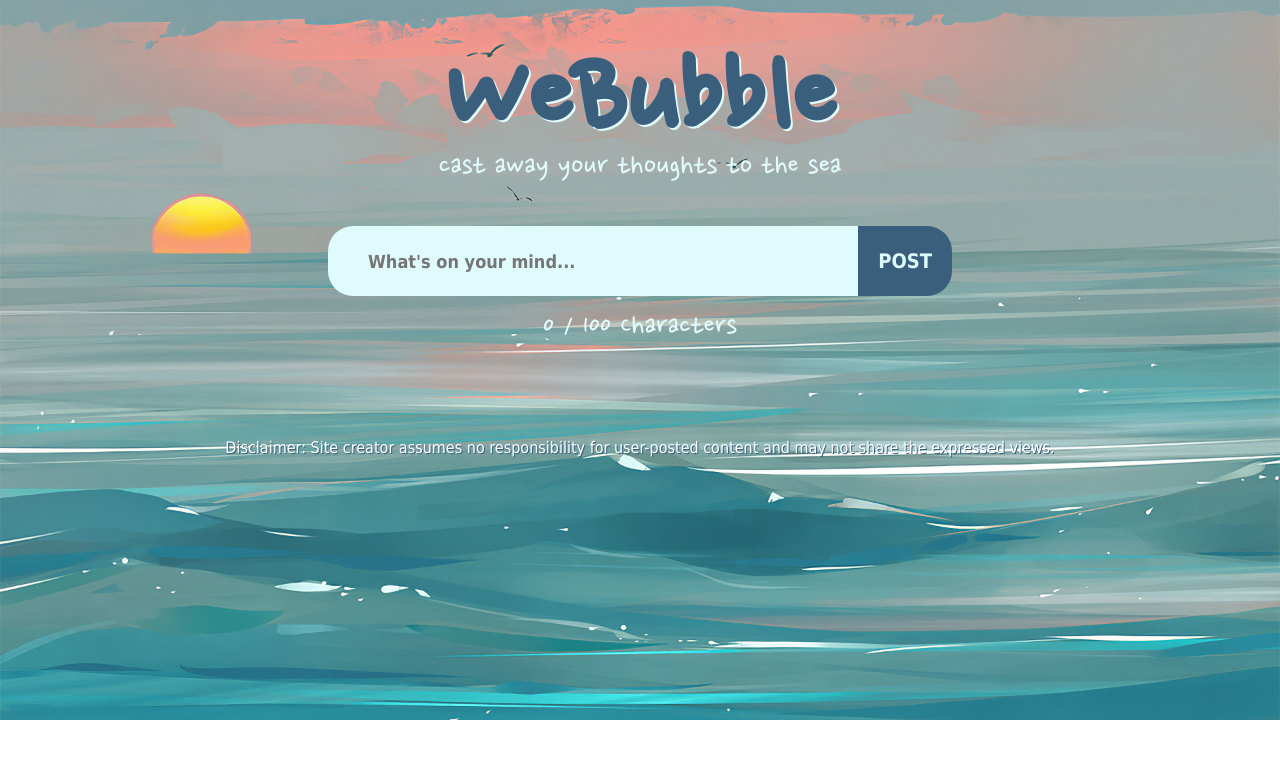
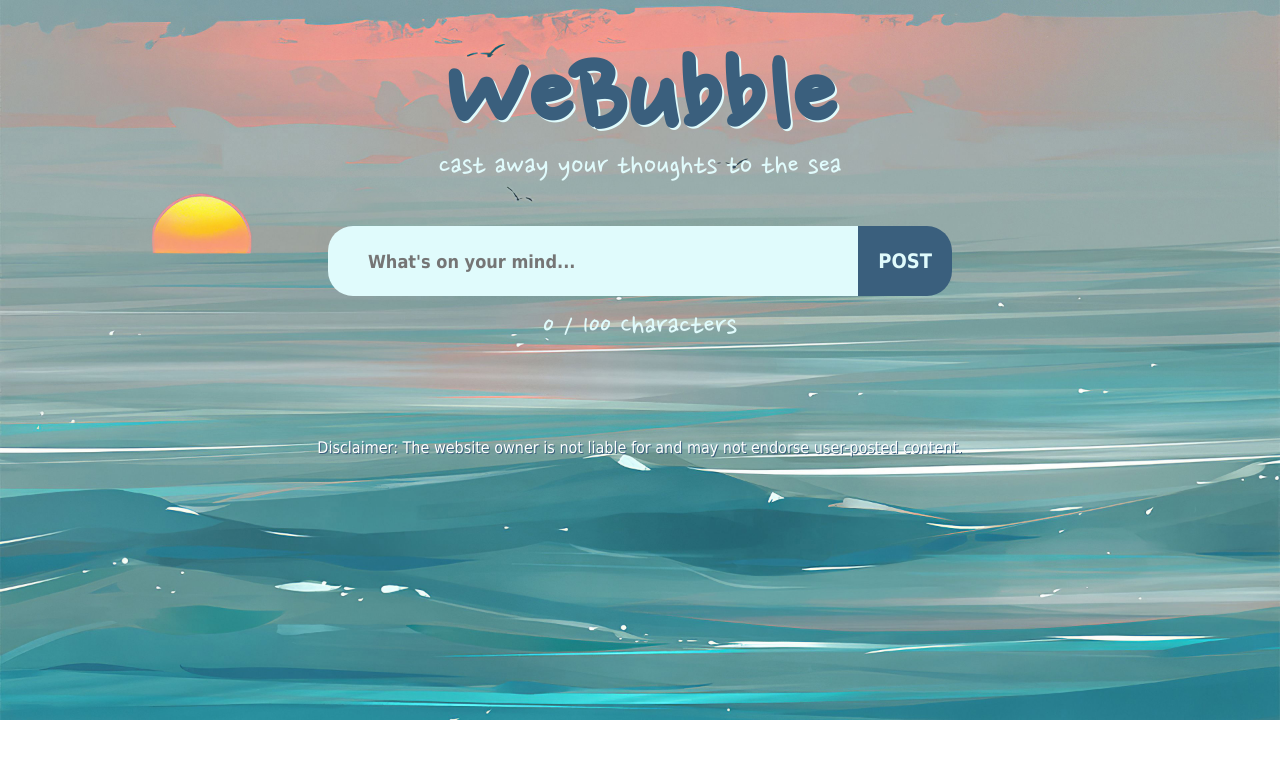
Before and after one commit to steven-packard/WeBubble, a website: page index.html in a window 1280 px wide. Drawn offline with nearby package versions, Linux system fonts and the light colour scheme; no server answers.

Commit message:
Update index.html

```diff
--- a/index.html
+++ b/index.html
@@ -29,7 +29,7 @@
     <div class="box-of-messages" id="messages">
     </div>
 
-    <div class="disclaimer">Disclaimer: Site creator assumes no responsibility for user-posted content and may not share the expressed views.</div>
+    <div class="disclaimer">Disclaimer: The website owner is not liable for and may not endorse user-posted content.</div>
 
 
 
```
